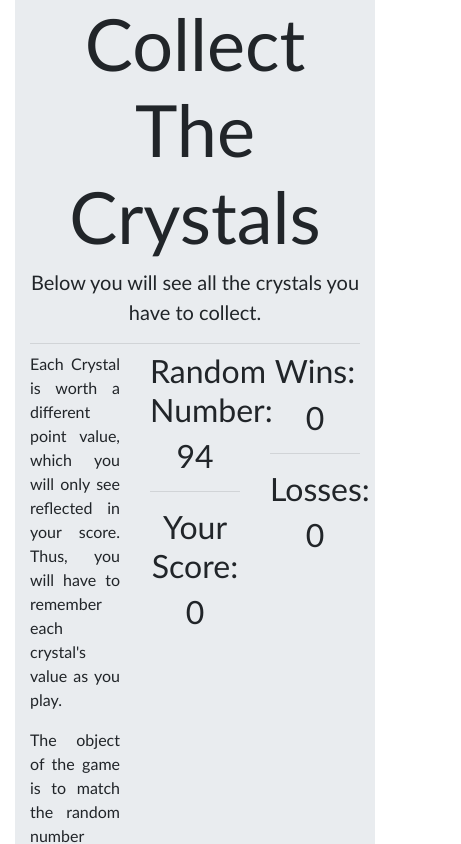
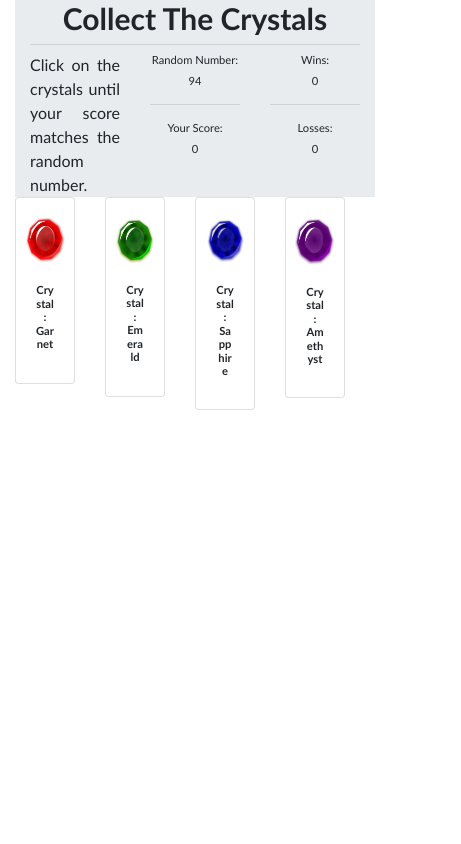
Before and after one commit to flyboy85749/unit-4-game, a plain HTML site: page index.html in a window 390 px wide. Shown: the top 844 px of the page, 461 px wide, since content can reach past the window. Drawn offline with nearby package versions, Linux system fonts and the light colour scheme.

Commit message:
added @media css

```diff
--- a/assets/css/style.css
+++ b/assets/css/style.css
@@ -7,6 +7,10 @@ body {
 
 .intro {
     text-align: justify;
+}
+
+.mobile {
+    display: none;
 }
 
 .jumbotron {
@@ -33,3 +37,108 @@ body {
     font-size: 30px;
     font-weight: 700;
 }
+
+/* make mobile friendly site */
+@media only screen and (max-width: 980px) {
+    .jumbotron {
+        width: 100%;
+    }
+
+    h2, h4 {
+        font-size: 90%;
+    }
+
+    .hidden, .lead {
+        display: none;
+    }
+    .mobile {
+        display: inline;
+    }
+
+    .crystals {
+        width: 100%;
+    }
+
+    .display-3 {
+        font-size: 60px;
+
+    }
+
+    .card-img-top {
+        width: 90%;
+        height: 90%;
+    }
+    .card-title {
+        font-size: 90%;
+    }
+}
+
+@media only screen and (max-width:768) {
+    .jumbotron {
+        width: 100%;
+    }
+
+    h2, h4 {
+        font-size: 80%;
+    }
+
+    .hidden, .lead {
+        display: none;
+    }
+    .mobile {
+        display: inline;
+    }
+
+    .display-3 {
+        font-size: 40px;
+
+    }
+
+    .crystals {
+        width: 100%;
+    }
+
+    .card-img-top {
+        width: 80%;
+        height: 80%;
+    }
+
+    .card-title {
+        font-size: 80%;
+        font-weight: 800;
+    }
+}
+
+@media only screen and (max-width: 640px) {
+    .jumbotron {
+        width: 100%;
+    }
+
+    h2, h4 {
+        font-size: 70%;
+    }
+
+    .hidden, .lead {
+        display: none;
+    }
+    .mobile {
+        display: inline;
+    }
+
+    .crystals {
+        width: 100%;
+    }
+
+    .display-3 {
+        font-size: 30px;
+        font-weight: 800;
+    }
+    .card-img-top {
+        width: 70%;
+        height: 70%;
+    }
+    .card-title {
+        font-size: 70%;
+        font-weight: 800;
+    }
+}
--- a/index.html
+++ b/index.html
@@ -20,14 +20,15 @@
 				<hr class="my-2">
 				<div class="row">
 					<div class="col-4 intro">
-						<p>Each Crystal is worth a different point value, which
+						<p class="hidden">Each Crystal is worth a different point value, which
 							you will only see reflected in your score. Thus, you will have to
 							remember each crystal's value as you play.</p>
 
-							<p>The object of the game is to match the random number score by
+							<p class="hidden">The object of the game is to match the random number score by
 							collecting the right crystals. If your score at the end of
 						each round equals the random number, you win. If your score exceeds the random number value,
 					you lose.</p>
+					<p class="mobile">Click on the crystals until your score matches the random number.</p>
 
 					</div>
 					<div class="col-4">
@@ -69,7 +70,7 @@
 				</div> <!-- end row -->
 			</div>
 		</div>
-		<div class="row">
+		<div class="row crystals">
 
 			<div class="col-3">
 				<div class="crystal">
```
